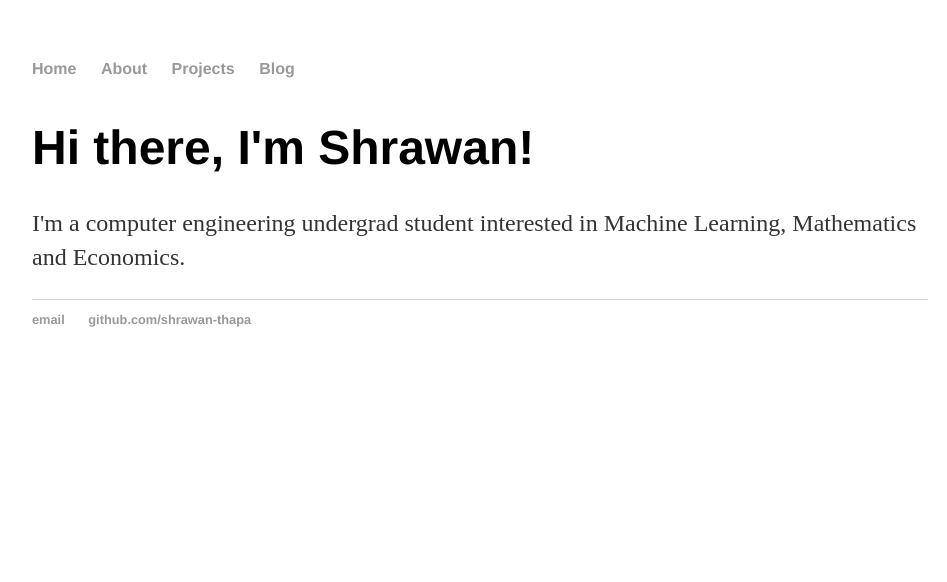
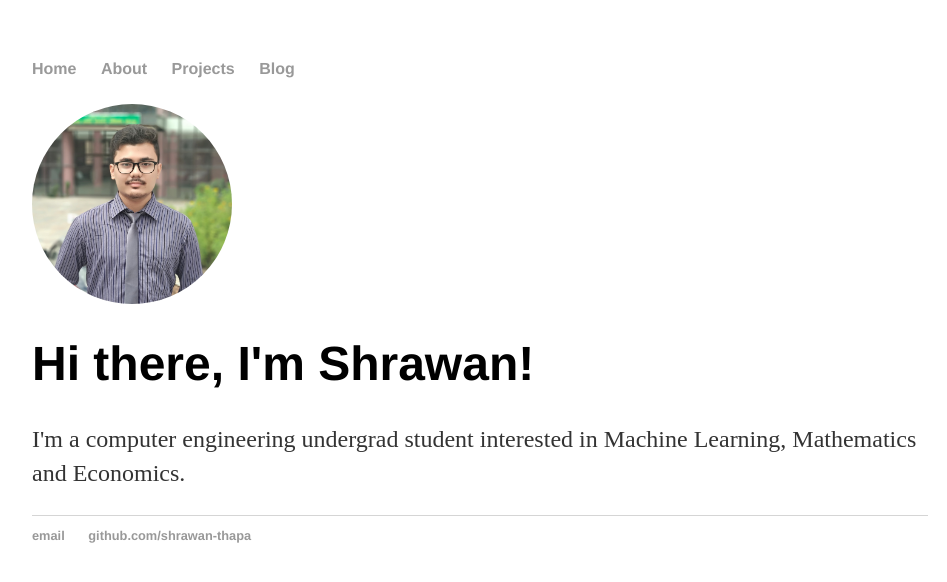
Before and after one commit to shrawan-thapa/shrawan-thapa.github.io, a Jekyll site: the page built from index.html, in a window 1280 px wide. Shown: the top 582 px of the page, without its empty margins (160-1107 px from the left). Built offline with Jekyll 4.4.1, drawn with Linux system fonts in a browser that asks for light colours.

Commit message:
minor update

```diff
--- a/index.html
+++ b/index.html
@@ -3,6 +3,9 @@ layout: default
 title: Shrawan Kumar Thapa
 ---
 <div class="blurb">
+        <div class="circular--portrait">
+                <img  src="images/me.jpg"/>
+        </div>
         <h1>Hi there, I'm Shrawan!</h1>
 	<p>I'm a computer engineering undergrad student interested in Machine Learning, Mathematics and Economics.</p>
 </div><!-- /.blurb -->
```
